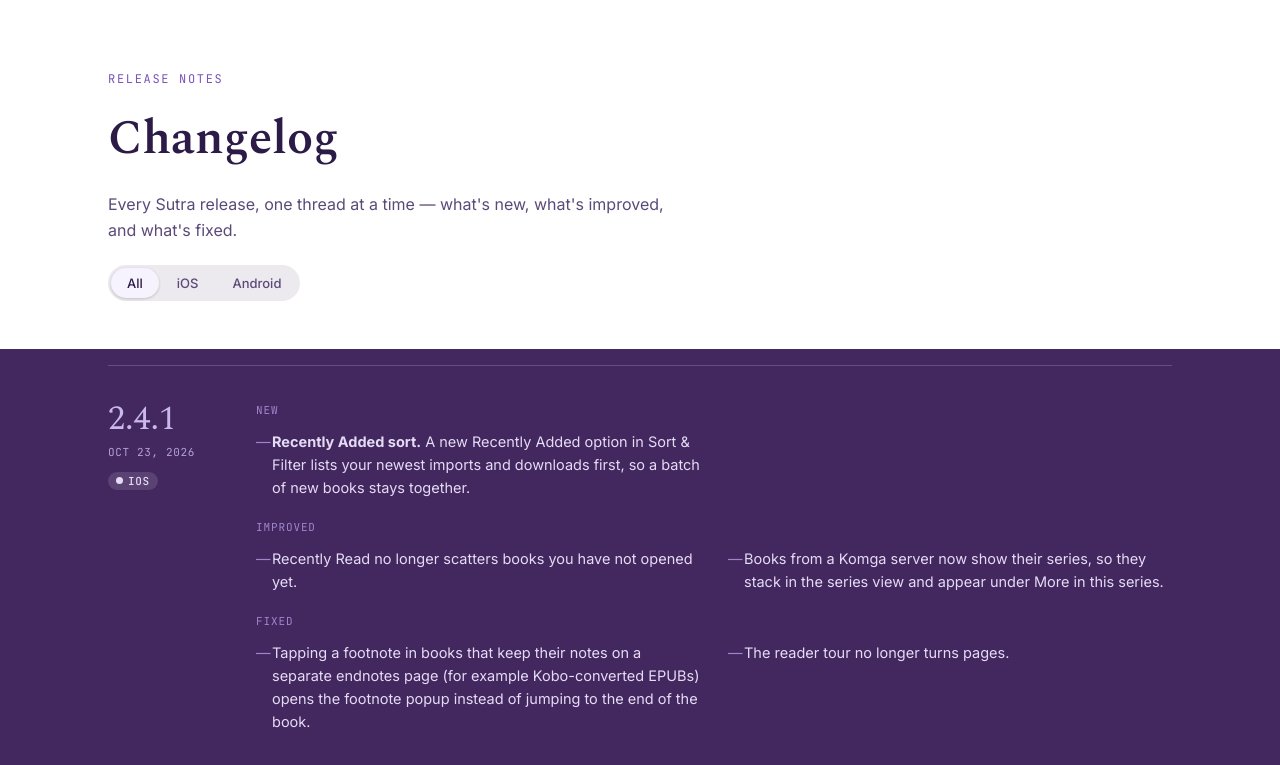
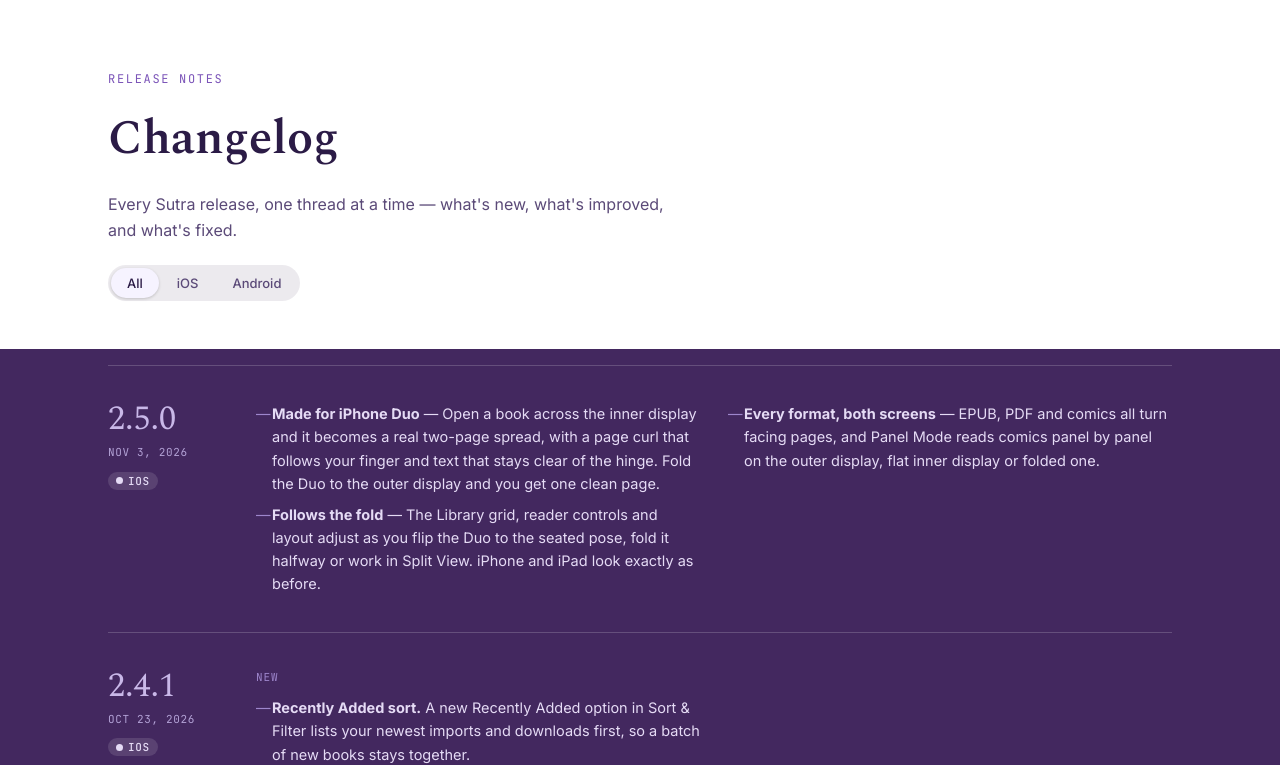
Before and after one commit to koustavdg/sutra-web, a website: page changelog.html in a window 1280 px wide. Shown: the part 71-836 px from the top of the page. Drawn offline with nearby package versions, Linux system fonts and the light colour scheme.

Commit message:
Add iOS 2.5.0 to the changelog and roadmap
Generated by tools/release/promote.sh from the notes in ios-v2.5.0-56. Review the wording before merging.

```diff
--- a/changelog.html
+++ b/changelog.html
@@ -217,6 +217,15 @@
 <section class="releases">
   <div class="wrap">
     <div class="version-list">
+
+      <div class="version" data-p="ios">
+        <div><div class="version-num">2.5.0</div><span class="version-status">Nov 3, 2026</span><span class="chip ios">iOS</span></div>
+        <ul>
+          <li><strong>Made for iPhone Duo</strong> — Open a book across the inner display and it becomes a real two-page spread, with a page curl that follows your finger and text that stays clear of the hinge. Fold the Duo to the outer display and you get one clean page.</li>
+          <li><strong>Every format, both screens</strong> — EPUB, PDF and comics all turn facing pages, and Panel Mode reads comics panel by panel on the outer display, flat inner display or folded one.</li>
+          <li><strong>Follows the fold</strong> — The Library grid, reader controls and layout adjust as you flip the Duo to the seated pose, fold it halfway or work in Split View. iPhone and iPad look exactly as before.</li>
+        </ul>
+      </div>
 
       <div class="version" data-p="ios">
         <div><div class="version-num">2.4.1</div><span class="version-status">Oct 23, 2026</span><span class="chip ios">iOS</span></div>
```
Also changed, not shown: index.html (+8 -0 lines).
